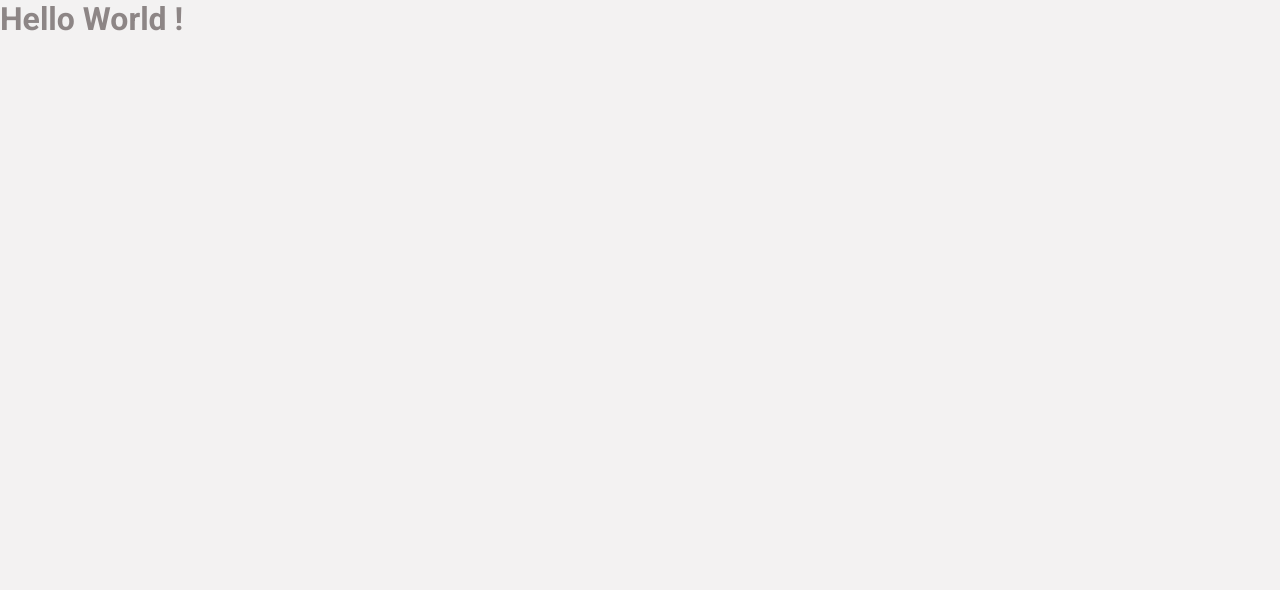
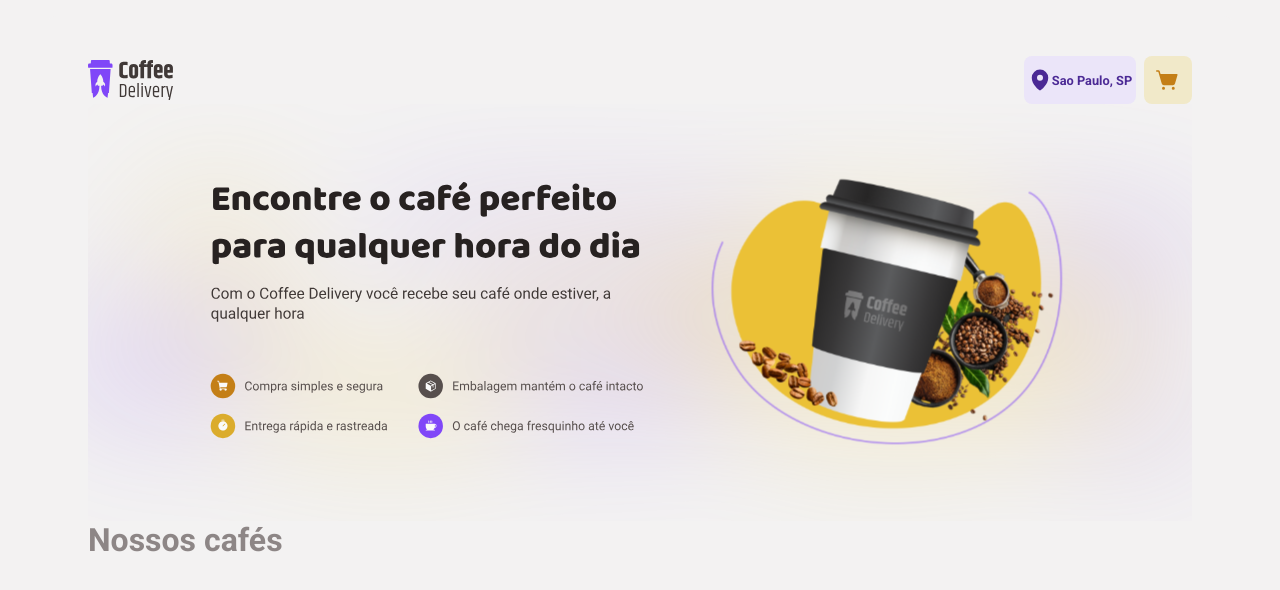
Before and after one commit to fabiobatoni/Coffe-Delivery, a React (Vite) app: page / in a window 1280 px wide. Shown: the top 590 px of the page. Built offline with nearby package versions, Linux system fonts and the light colour scheme.

Commit message:
component: header: Create component Header
Add component Header with style from figma

Signed-off-by: fabiobatoni <fabio_batoni@hotmail.com>

```diff
--- a/index.html
+++ b/index.html
@@ -2,7 +2,7 @@
 <html lang="en">
   <head>
     <meta charset="UTF-8" />
-    <link rel="icon" type="image/svg+xml" href="/vite.svg" />
+    <link rel="icon" type="image/svg+xml" href="./src/assets/Logo.svg" />
     <meta name="viewport" content="width=device-width, initial-scale=1.0" />
     <link rel="preconnect" href="https://fonts.googleapis.com" />
     <link rel="preconnect" href="https://fonts.gstatic.com" crossorigin />
--- a/src/App.tsx
+++ b/src/App.tsx
@@ -1,12 +1,16 @@
 import { ThemeProvider } from "styled-components"
 import { defaultTheme } from "./styles/themes/default"
 import { GlobalStyle } from "./styles/themes/global"
+import { BrowserRouter } from "react-router-dom"
+import { Router } from "./Router"
 
 export function App() {
   return (
     <ThemeProvider theme={defaultTheme}>
       <GlobalStyle />
-     <h1>Hello World !</h1>
+      <BrowserRouter>
+        <Router />
+      </BrowserRouter>
     </ThemeProvider>
   )
 }
--- /dev/null
+++ b/src/components/Header/index.tsx
@@ -0,0 +1,21 @@
+import { NavLink } from "react-router-dom";
+import { HeaderContainer } from "./styles";
+import logoCoffe from '../../assets/Logo.svg'
+import { MapPin, ShoppingCartSimple } from "phosphor-react";
+
+export function Header() {
+  return (
+    <HeaderContainer >
+      <img src={logoCoffe} alt="" />
+      <nav>
+        <NavLink to="/" title="">
+         <MapPin size={24} weight="fill"/>
+         Sao Paulo, SP
+        </NavLink>
+        <NavLink to="/" title="">
+          <ShoppingCartSimple size={24} weight="fill"/>
+        </NavLink>
+      </nav>
+    </HeaderContainer>
+  )
+}
--- /dev/null
+++ b/src/components/Header/styles.ts
@@ -0,0 +1,46 @@
+import styled from "styled-components";
+
+export const HeaderContainer = styled.header`
+    display: flex;
+    align-items: center;
+    justify-content: space-between;
+
+    nav {
+        display: flex;
+        gap: 0.5rem;
+
+        a {
+            width: 3rem;
+            height: 3rem;
+
+            display: flex;
+            justify-content: center;
+            align-items: center;
+            border: 1px;
+            border-radius: 8px;
+            background: ${(props) => props.theme["yellow-light"]};
+
+            text-decoration: none;
+
+            &:hover {
+              background: ${(props) => props.theme["yellow"]};
+            }
+
+            &.active {
+                color: ${(props) => props.theme["yellow-dark"]};
+            }
+        }
+
+        a:first-child {
+            width: 7rem;
+            font-size: 0.8rem;
+            font-weight: bold;
+            color: ${(props) => props.theme["purple-dark"]};
+            background: ${(props) => props.theme["purple-light"]};
+
+            &:hover {
+              background: ${(props) => props.theme["purple"]};
+            }
+        }
+    }
+`
--- a/src/layouts/DefaultLayout.tsx
+++ b/src/layouts/DefaultLayout.tsx
@@ -1,9 +1,11 @@
 import { Outlet } from "react-router-dom";
 import { LayoutContainer } from "./styles";
+import { Header } from "../components/Header";
 
 export function DefaultLayout() {
     return(
         <LayoutContainer>
+            <Header />
             <Outlet />
         </LayoutContainer>
     )
--- a/src/layouts/styles.ts
+++ b/src/layouts/styles.ts
@@ -3,10 +3,10 @@ import styled from "styled-components";
 export const LayoutContainer = styled.div`
     max-width: 74rem;
     height: calc(100vh - 10rem);
-    margin: 5rem auto;
+    margin: 1rem auto;
     padding: 2.5rem;
 
-    background: ${props => props.theme["gray-800"]};
+    background: ${props => props.theme["base-card"]};
     border-radius: 8px;
 
     display: flex;
--- a/src/pages/Home/index.tsx
+++ b/src/pages/Home/index.tsx
@@ -1,5 +1,10 @@
+import logoHome from '../../assets/HomeLogo.svg';
+
 export function Home() {
   return (
-    <h1>Home</h1>
+    <>
+      <img src={logoHome} alt=""></img>
+      <h1>Nossos cafés</h1>
+    </>
   )
 }
--- a/src/styles/themes/default.ts
+++ b/src/styles/themes/default.ts
@@ -7,7 +7,7 @@ export const defaultTheme = {
 
   'purple-dark': '#4B2995',
   'purple': '#8047F8',
-  'purple-light': 'EBE5F9',
+  'purple-light': '#EBE5F9',
 
   //Base
 
```
Also changed, not shown: src/assets/HomeLogo.svg (added), src/assets/Logo.svg (added).
